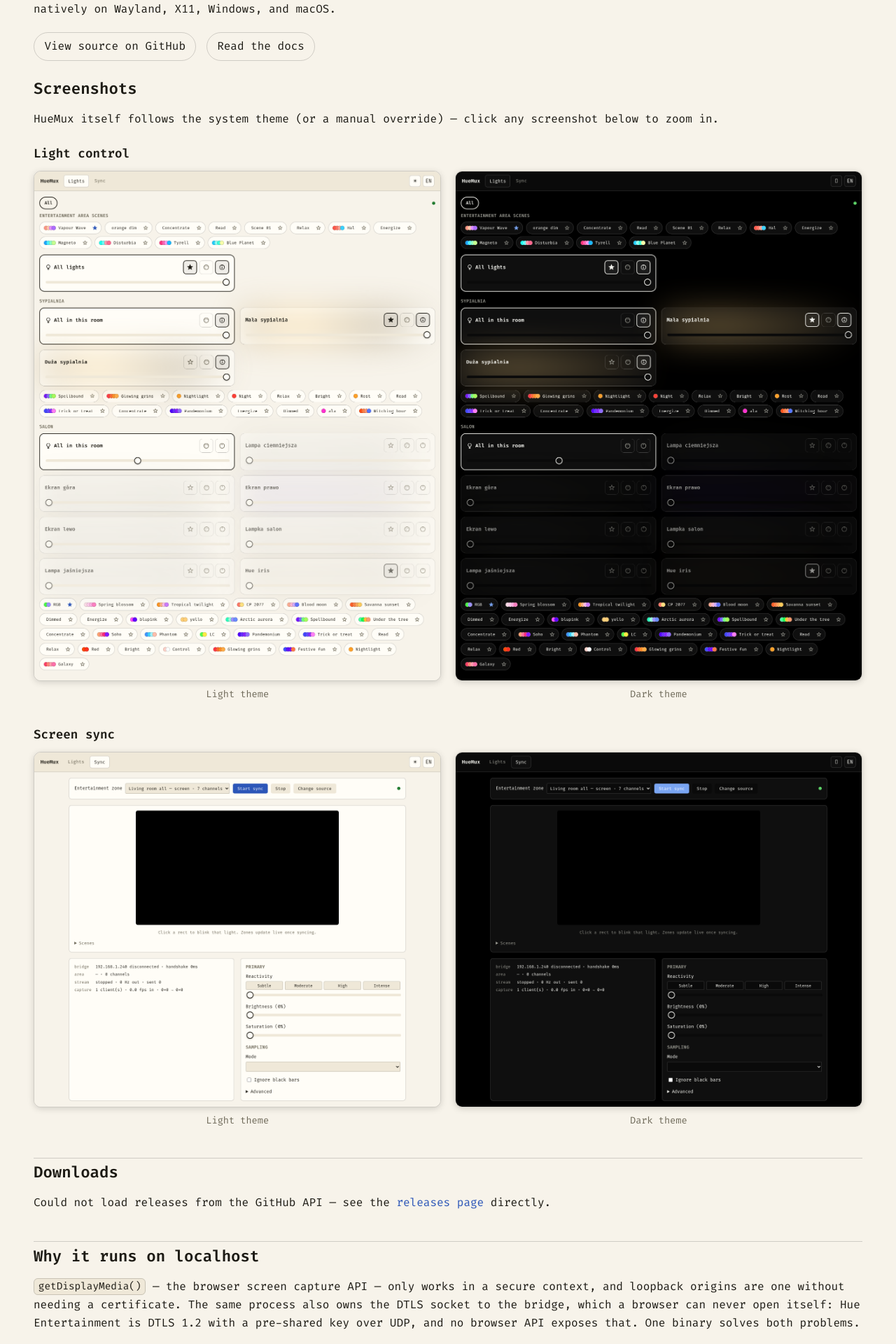
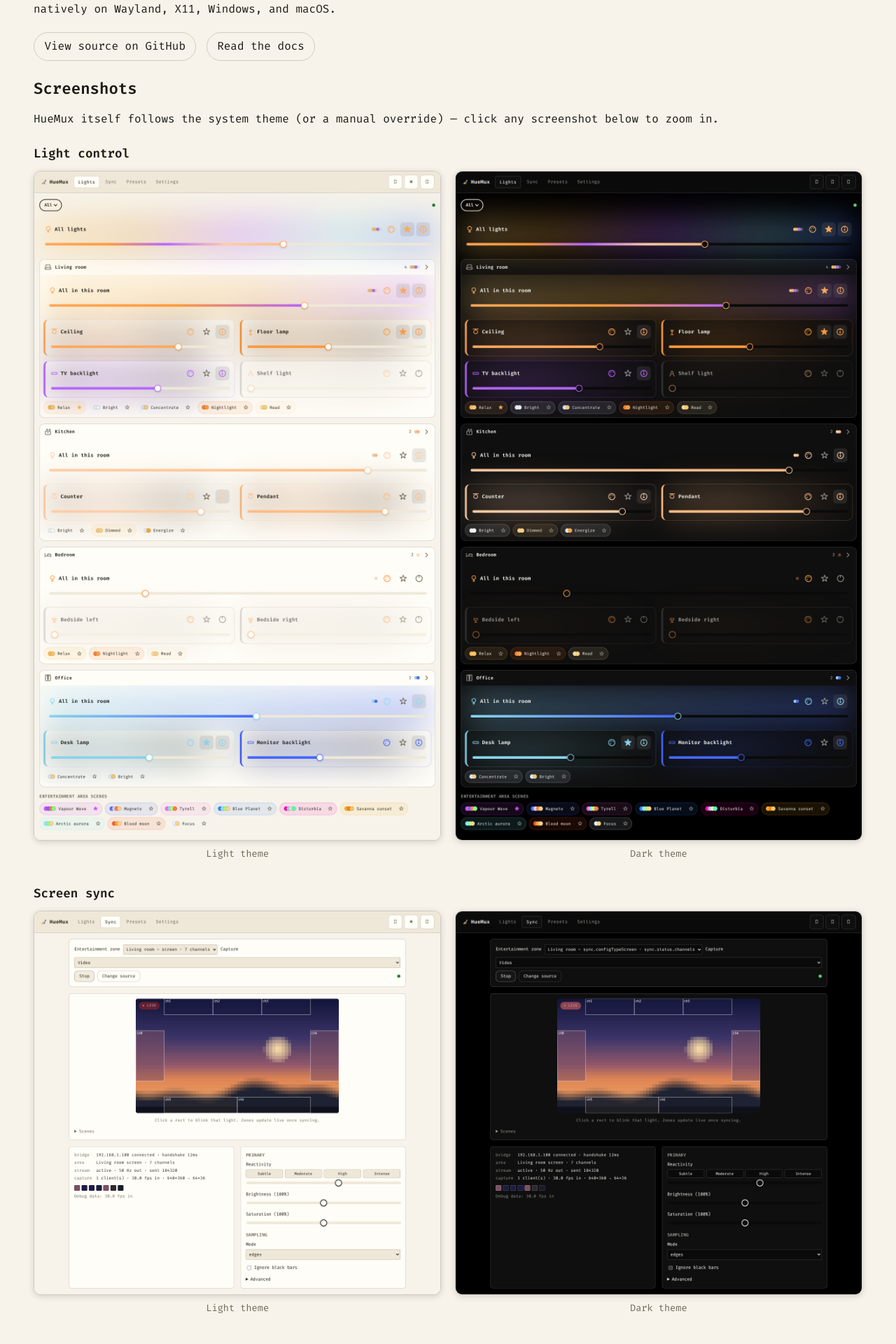
Before and after one commit to zamber/huemux, a Jekyll site: the page built from docs/index.md, in a window 1280 px wide. Shown: the part 407-2327 px from the top of the page at 70% size. Built offline with Jekyll 4.4.1, drawn with Linux system fonts in a browser that asks for light colours.

Commit message:
Redo the promo screenshots against sample data
The published set was taken in July, before the presets and settings tabs
existed, so the header in every shot showed a two-tab app. It also showed
the household rather than the product: the bridge's LAN address in both
sync shots, the real room names, and a scene named after a family member.

The new set shows the current UI, and the sync pair now shows a sync that is
actually running — live badge, an active capture with the zone rectangles
drawn over the preview, and a full status block (50 Hz out, 30 fps in,
640x360 -> 64x36). The previous sync shots were of a disconnected bridge
with a black preview and an empty Mode select.

The pages are real and the framing method is the same one the last set used
(measure documentElement.scroll{Width,Height}, resize the viewport to match,
take a plain screenshot). Everything behind them is not: they are served from
the working tree with a mocked socket and mocked /api/* endpoints, fed
fictional fixtures. No bridge was contacted and no lamp was commanded, which
is the point — a real "Start sync" sends select_area and dials DTLS to real
lights, so showing a running sync safely means clicking it against a fake
capture stream instead.

The old PNGs are kept for comparison in ~/.claude/tmp/shots/old/; the shoot
is repeatable with node ~/.claude/tmp/shots/shoot.mjs.

🤖 Generated with [Claude Code](https://claude.com/claude-code)

Co-Authored-By: Claude <noreply@anthropic.com>

```diff
--- a/docs/index.md
+++ b/docs/index.md
@@ -46,11 +46,11 @@ screenshot below to zoom in.
   <h3>Screen sync</h3>
   <div class="shot-pair">
     <figure class="shot">
-      <img class="zoomable" src="screenshots/huemux-sync-light.png" alt="Screen sync panel, showing entertainment zone selection and the reactivity/sampling controls — light theme">
+      <img class="zoomable" src="screenshots/huemux-sync-light.png" alt="Screen sync panel: entertainment zone picker, a live capture preview with the zone rectangles drawn over it, and the reactivity/sampling controls — light theme">
       <figcaption>Light theme</figcaption>
     </figure>
     <figure class="shot">
-      <img class="zoomable" src="screenshots/huemux-sync-dark.png" alt="Screen sync panel, showing entertainment zone selection and the reactivity/sampling controls — dark theme">
+      <img class="zoomable" src="screenshots/huemux-sync-dark.png" alt="Screen sync panel: entertainment zone picker, a live capture preview with the zone rectangles drawn over it, and the reactivity/sampling controls — dark theme">
       <figcaption>Dark theme</figcaption>
     </figure>
   </div>
```
Also changed, not shown: README.md, docs/screenshots/huemux-lights-dark.png, docs/screenshots/huemux-lights-light.png, docs/screenshots/huemux-sync-dark.png, docs/screenshots/huemux-sync-light.png.
